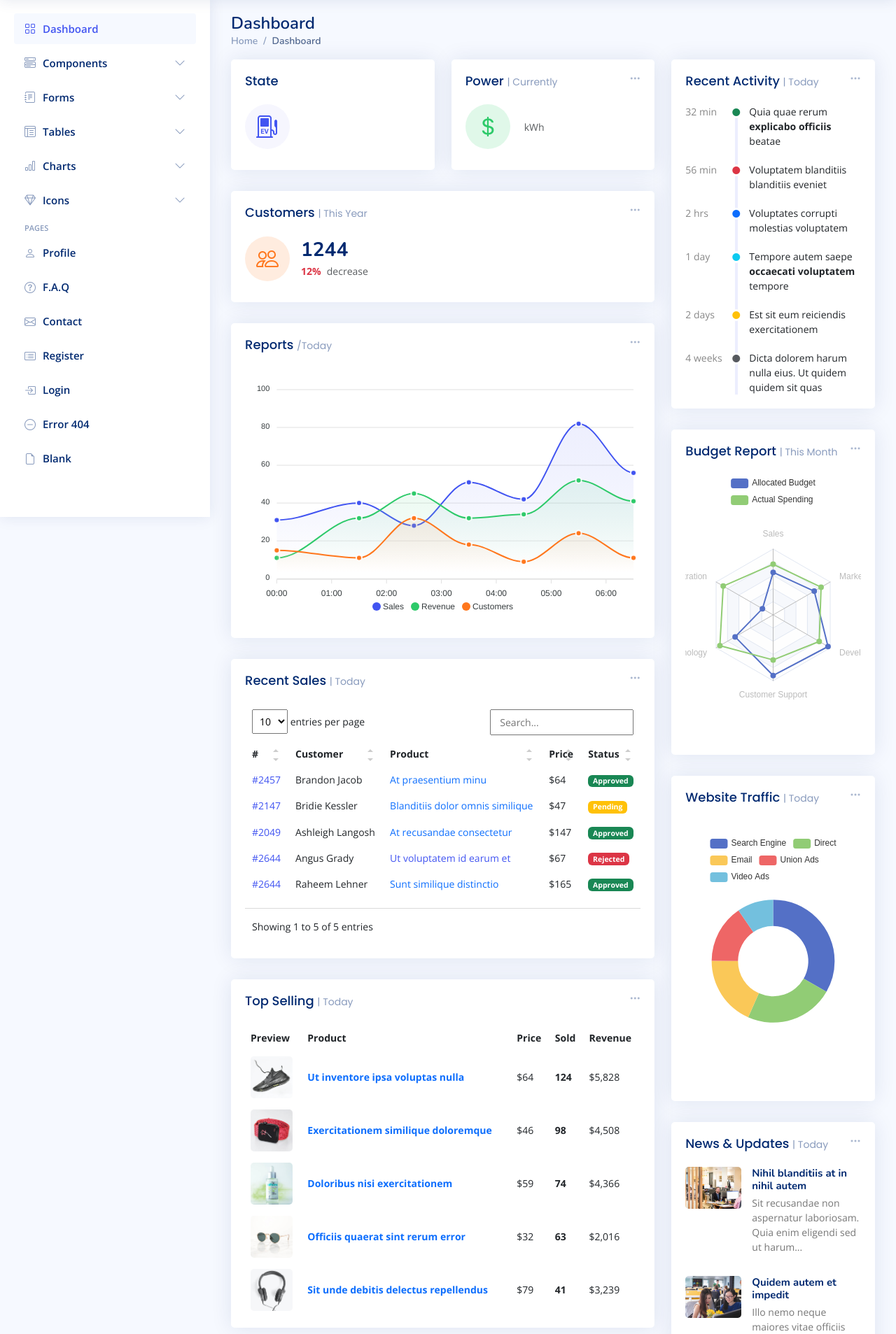
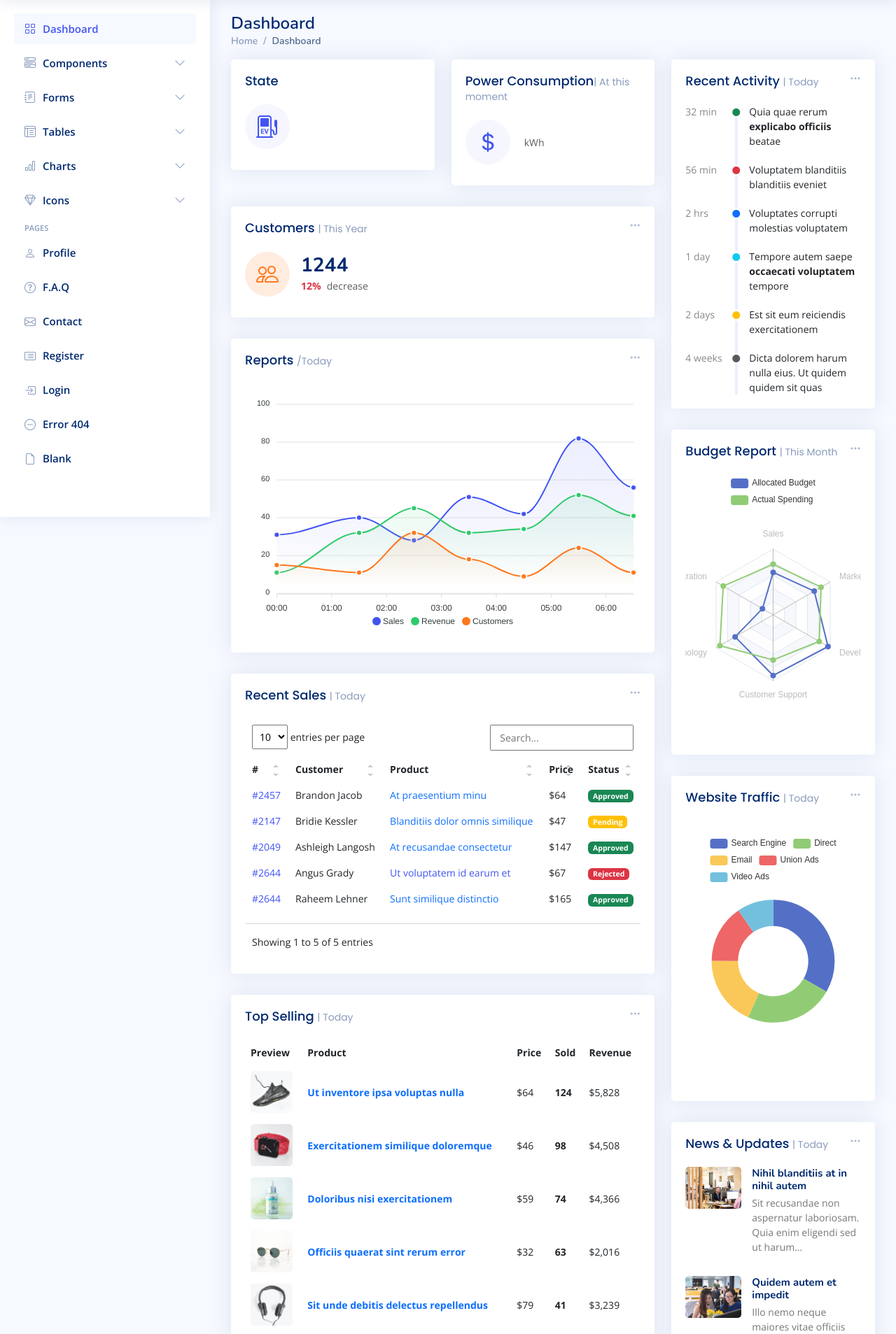
Before and after one commit to EM88nl/smartcharge, a Flask app: template templates/index.html in a window 1280 px wide. Shown: the part 61-1968 px from the top of the page at 70% size. Run offline with Flask 3, Linux system fonts and the light colour scheme; the template is opened without the code that fills it, so the values that code supplies are empty; some libraries are stand-ins or nearby versions.

Commit message:
Add power

```diff
--- a/templates/index.html
+++ b/templates/index.html
@@ -540,23 +540,10 @@
 
             <!-- Revenue Card -->
             <div class="col-xxl-4 col-md-6">
-              <div class="card info-card revenue-card">
-
-                <div class="filter">
-                  <a class="icon" href="#" data-bs-toggle="dropdown"><i class="bi bi-three-dots"></i></a>
-                  <ul class="dropdown-menu dropdown-menu-end dropdown-menu-arrow">
-                    <li class="dropdown-header text-start">
-                      <h6>Filter</h6>
-                    </li>
-
-                    <li><a class="dropdown-item" href="#">Today</a></li>
-                    <li><a class="dropdown-item" href="#">This Month</a></li>
-                    <li><a class="dropdown-item" href="#">This Year</a></li>
-                  </ul>
-                </div>
+              <div class="card info-card sales-card">
 
                 <div class="card-body">
-                  <h5 class="card-title">Power <span>| Currently</span></h5>
+                  <h5 class="card-title">Power Consumption<span>| At this moment</span></h5>
 
                   <div class="d-flex align-items-center">
                     <div class="card-icon rounded-circle d-flex align-items-center justify-content-center">
```
